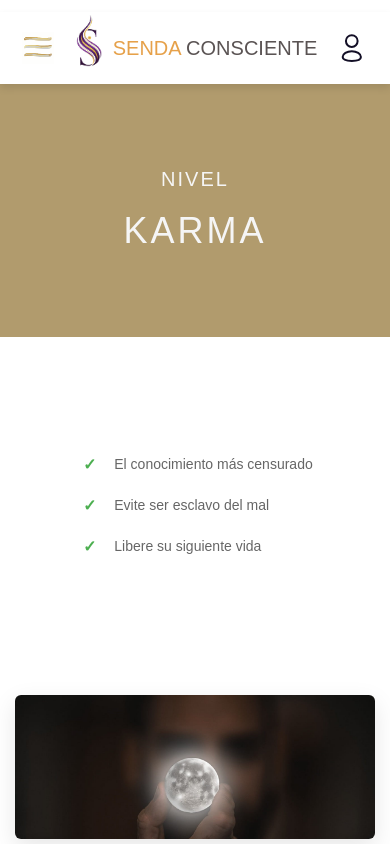
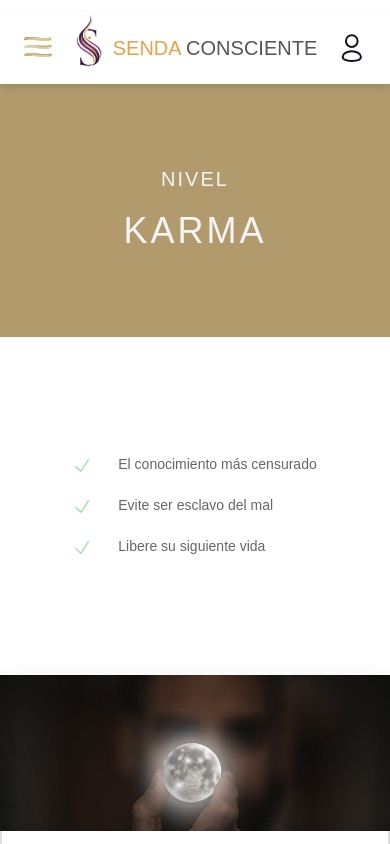
Before and after one commit to orbimatrix/Conscious-path, a Next.js app: page /karma in a window 390 px wide. Shown: the top 844 px of the page. Built offline with nearby package versions, Linux system fonts and the light colour scheme.

Commit message:
Refactor karma.css and page.tsx to enhance layout and responsiveness. Adjust padding and flex properties for the main container and benefit icons, replace text icons with images for improved visual consistency, and implement media queries for better image handling across various screen sizes.

```diff
--- a/src/app/karma/karma.css
+++ b/src/app/karma/karma.css
@@ -5,8 +5,9 @@
   }
 
   .carisma-main {
-    flex: 1;
-  }
+  flex: 1;
+  padding: 0;
+}
 
   /* Hero Section */
   .carisma-hero {
@@ -85,14 +86,11 @@
 }
 
   .benefit-icon {
-  color: #4CAF50;
-  font-weight: bold;
-  font-size: 20px;
-  min-width: 25px;
-  display: flex;
-  align-items: center;
-  justify-content: center;
-  line-height: 1;
+  margin-right: 15px;
+  flex-shrink: 0;
+  width: 22px;
+  height: 22px;
+  object-fit: contain;
 }
 
   .benefit-text {
@@ -121,7 +119,7 @@
   .carisma-image {
   max-width: 100%;
   height: auto;
-  border-radius: 12px;
+  border-radius: 0;
   box-shadow: 0 8px 24px rgba(0, 0, 0, 0.1);
   margin: 0 auto;
   display: block;
@@ -187,7 +185,7 @@
   }
 
   .carisma-action-title {
-    font-size: 26px;
+    font-size: 20px;
     color: white;
     margin-bottom: 20px;
     line-height: 1.3;
@@ -481,7 +479,9 @@
     }
 
     .benefit-icon {
-      font-size: 18px;
+      width: 20px;
+      height: 20px;
+      min-width: 20px;
     }
 
     .benefit-text {
@@ -589,7 +589,9 @@
     }
 
     .benefit-icon {
-      font-size: 16px;
+      width: 18px;
+      height: 18px;
+      min-width: 18px;
     }
 
     .carisma-image-section {
@@ -693,7 +695,9 @@
     }
 
     .benefit-icon {
-      font-size: 15px;
+      width: 18px;
+      height: 18px;
+      min-width: 18px;
     }
   }
 
@@ -722,7 +726,9 @@
     }
 
     .benefit-icon {
-      font-size: 14px;
+      width: 16px;
+      height: 16px;
+      min-width: 16px;
     }
   }
 
@@ -939,3 +945,37 @@
     margin: 8px 0 0 0;
   }
 }
+
+/* Full width image for devices 960px to 360px */
+@media (max-width: 960px) and (min-width: 360px) {
+  .carisma-image-section {
+    padding: 0 !important;
+  }
+
+  .carisma-image-container {
+    max-width: 100% !important;
+    width: 100% !important;
+    margin: 0 !important;
+    padding: 0 !important;
+  }
+
+  .carisma-image {
+    max-width: 100% !important;
+    width: 100% !important;
+    margin: 0 !important;
+    border-radius: 0 !important;
+  }
+}
+
+/* Increase image size for screens wider than 960px */
+@media (min-width: 960px) {
+  .carisma-image-container {
+    max-width: 2400px !important;
+  }
+
+  .carisma-image {
+    max-width: 2200px !important;
+    width: 100% !important;
+    height: auto !important;
+  }
+}
--- a/src/app/karma/page.tsx
+++ b/src/app/karma/page.tsx
@@ -19,33 +19,37 @@ export default function KarmaPage() {
           <div className="carisma-benefits-container">
             <ul className="carisma-benefits-list">
               <li className="carisma-benefit-item">
-                <span className="benefit-icon">✓</span>
+                <img src="/img/check.png" alt="Check" className="benefit-icon" />
                 <span className="benefit-text">El conocimiento más censurado</span>
               </li>
               <li className="carisma-benefit-item">
-                <span className="benefit-icon">✓</span>
+                <img src="/img/check.png" alt="Check" className="benefit-icon" />
                 <span className="benefit-text">Evite ser esclavo del mal</span>
               </li>
               <li className="carisma-benefit-item">
-                <span className="benefit-icon">✓</span>
+                <img src="/img/check.png" alt="Check" className="benefit-icon" />
                 <span className="benefit-text">Libere su siguiente vida</span>
               </li>
             </ul>
           </div>
         </section>
 
+      </main>
+
+      {/* Image Section - Outside main container for full width */}
       <section className="carisma-image-section">
         <div className="carisma-image-container">
           <Image
             src="/fotos/karma.png"
             alt="Carisma"
             className="carisma-image"
-              width={800}
+            width={1000}
             height={600}
           />
         </div>
       </section>
 
+      <main className="carisma-main">
         <section className="carisma-info-section">
           <div className="carisma-info-container">
             <h2 className="carisma-info-title">ADIÓS A LOS DEMONIOS, TRANCENDE LA MUERTE
```
Lines whose indentation alone changed are shown as unchanged.
